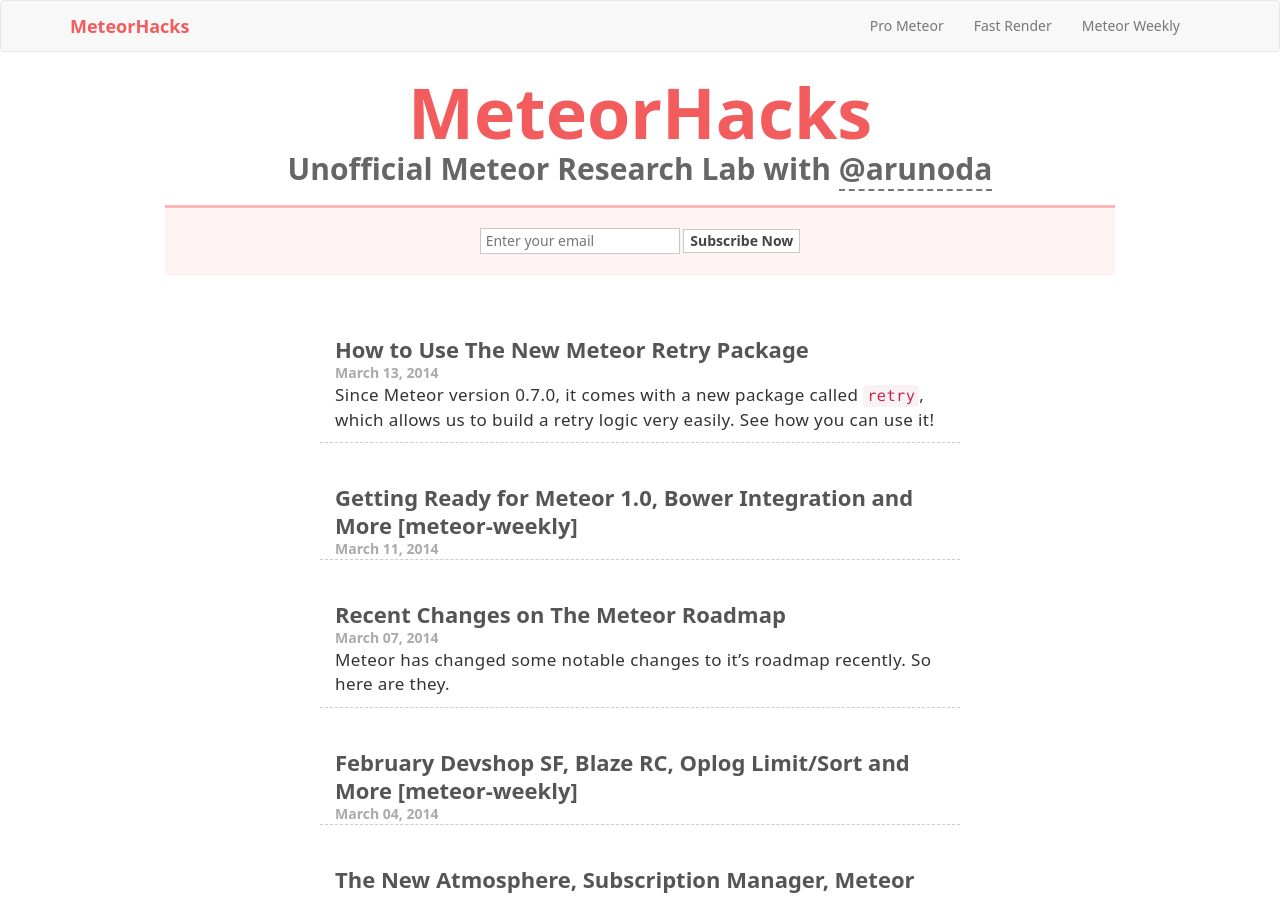
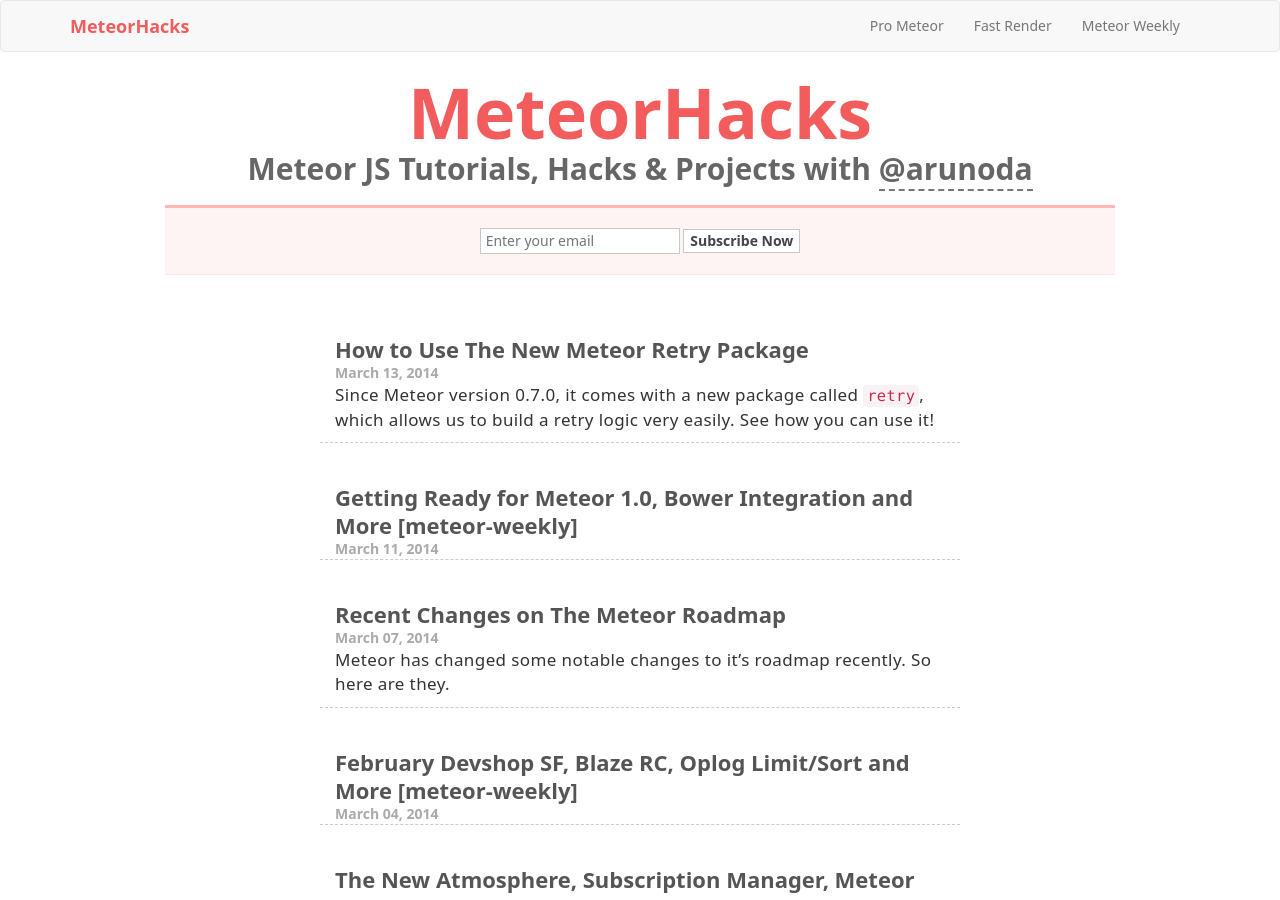
Before and after one commit to meteorhacks/meteorhacks.github.io, a Jekyll site: the page built from index.html, in a window 1280 px wide and 900 px high. Built offline with Jekyll 4.4.1, drawn with Linux system fonts in a browser that asks for light colours; the list of posts is cut into pages by our own code.

Commit message:
changed title

```diff
--- a/_layouts/home.html
+++ b/_layouts/home.html
@@ -3,7 +3,7 @@
 <head>
   <meta http-equiv="Content-Type" content="text/html; charset=utf-8">
   <meta name="description" content="Latest Article: {{site.categories.blog[0].summery}}" />
-  <title>MeteorHacks - Unofficial Meteor Research Lab with @arunoda</title>
+  <title>MeteorHacks - Meteor JS Tutorials, Hacks & Projects with @arunoda</title>
   <link rel="stylesheet" type="text/css" href="/css/bootstrap.min.css" />
   <link rel="stylesheet" type="text/css" href="/css/style.css" />
   <link href="/blog/rss.xml" rel="alternate" type="application/rss+xml" title="MeteorHacks - Meteor hacks and tricks by arunoda" />
@@ -21,11 +21,11 @@
     <div class='col-xs-12'>
       <div class='hidden-xs'>
         <div class='home-logo-meteorhacks'><h1>MeteorHacks</h1></div>
-        <div class='home-logo-tagline'><h2>Unofficial Meteor Research Lab with <a href='https://twitter.com/arunoda'>@arunoda</a></h2></div>
+        <div class='home-logo-tagline'><h2>Meteor JS Tutorials, Hacks & Projects with <a href='https://twitter.com/arunoda'>@arunoda</a></h2></div>
       </div>
       <div class='visible-xs'>
         <div class='home-logo-meteorhacks-xs'><h1>MeteorHacks</h1></div>
-        <div class='home-logo-tagline-xs'><h2>Unofficial Meteor Research Lab with <a href='https://twitter.com/arunoda'>@arunoda</a></h2></div>
+        <div class='home-logo-tagline-xs'><h2>Meteor JS Tutorials, Hacks & Projects with <a href='https://twitter.com/arunoda'>@arunoda</a></h2></div>
       </div>
     </div>
   </div>
```
